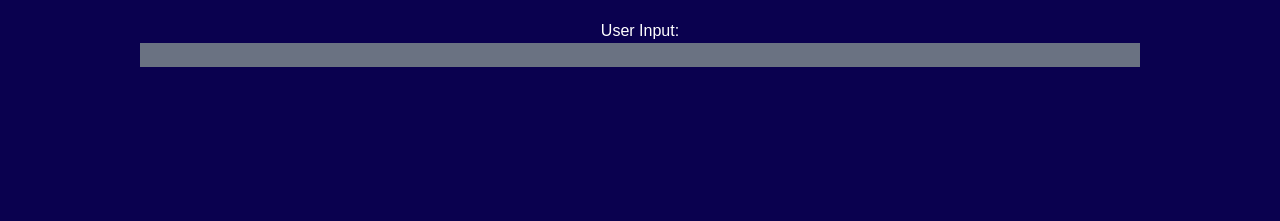
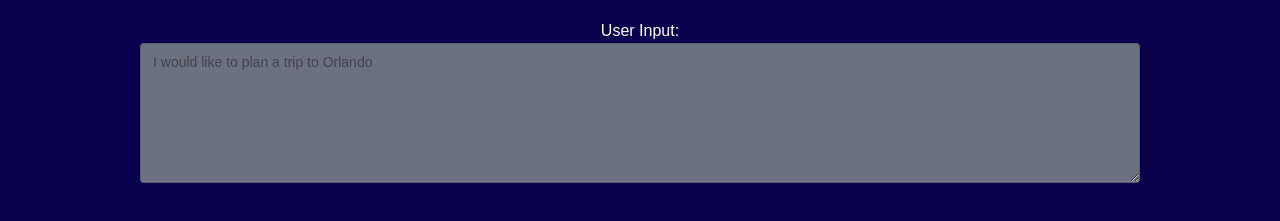
Before and after one commit to Bubblie01/Shellhacks-Project, a Next.js app in the folder frontend/shellhacks-frontend/: page /home in a window 1280 px wide. Shown: the part 481-702 px from the top of the page. Built offline with nearby package versions, Linux system fonts and the light colour scheme.

Commit message:
changed input field to a text field

```diff
--- a/frontend/shellhacks-frontend/src/app/home/page.tsx
+++ b/frontend/shellhacks-frontend/src/app/home/page.tsx
@@ -30,13 +30,12 @@ export default function Home() {
           </iframe>
 
           <div className='flex justify-center'>
-            <p className='text-white'>User Input: {inputValue}</p>
+            <p className='text-white'>User Input:</p>
           </div>
 
           <div className='flex justify-center '>
-
-            <input className='bg-gray-500 w-250 ' type="text" value={inputValue} onChange={handleChange} />
-
+            {/* text is being saved inside inputValue so we can send it to backend */}
+            <textarea className="textarea bg-gray-500 w-250 h-35" placeholder="I would like to plan a trip to Orlando" value={inputValue} onChange={handleChange} ></textarea>
           </div>
 
         </div>
```
